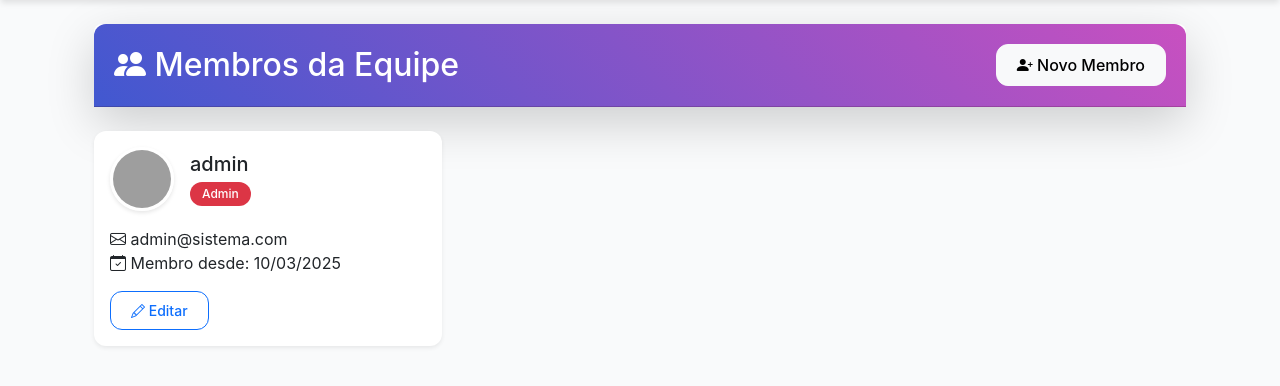
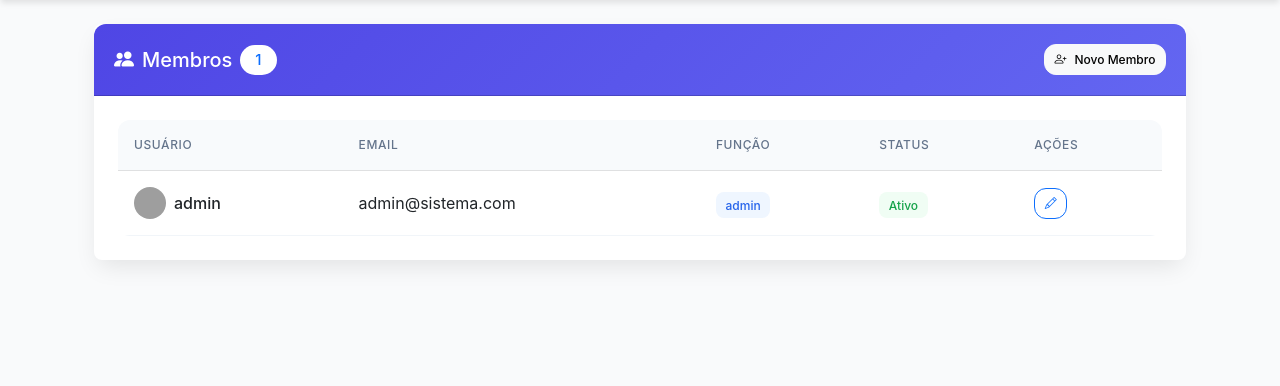
Before and after one commit to Van-Souza/Blogs-Tasks, a Flask app: page /members in a window 1280 px wide. Shown: the part 96-482 px from the top of the page. Run offline with Flask 3, Linux system fonts and the light colour scheme; the visitor is signed in with stand-in values (Sample User, id 1); grey boxes are pictures that could not be loaded.

Commit message:
Redesign: Modernização do layout e funcionalidades
- Novo design minimalista para tela de registro
- Adicionada funcionalidade de editar avatar
- Melhorias visuais nos formulários
- Ajustes na validação de usuários
- Proteção do admin master contra inativação

```diff
--- a/app.py
+++ b/app.py
@@ -905,6 +905,90 @@ def init_db():
             db.session.add(admin)
             db.session.commit()
 
+@app.route('/user/deactivate/<int:user_id>', methods=['POST'])
+@login_required
+def deactivate_user(user_id):
+    if session.get('role') != 'admin':
+        return jsonify({'success': False, 'message': 'Acesso negado'}), 403
+
+    user = User.query.get_or_404(user_id)
+    # Impedir inativação do admin master
+    if user.username == 'admin':
+        return jsonify({'success': False, 'message': 'Não é possível inativar o administrador master'}), 403
+
+    user.is_active = False
+    db.session.commit()
+
+    return jsonify({'success': True})
+
+@app.route('/user/activate/<int:user_id>', methods=['POST'])
+@login_required
+def activate_user(user_id):
+    if session.get('role') != 'admin':
+        return jsonify({'success': False, 'message': 'Acesso negado'}), 403
+
+    user = User.query.get_or_404(user_id)
+    user.is_active = True
+    db.session.commit()
+
+    return jsonify({'success': True})
+
+@app.route('/user/create', methods=['POST'])
+@login_required
+def create_user():
+    if session.get('role') != 'admin':
+        return jsonify({'success': False, 'message': 'Acesso negado'}), 403
+
+    data = request.json
+
+    # Verificar se usuário já existe
+    if User.query.filter_by(username=data['username']).first():
+        return jsonify({'success': False, 'message': 'Nome de usuário já existe'})
+
+    if User.query.filter_by(email=data['email']).first():
+        return jsonify({'success': False, 'message': 'Email já está em uso'})
+
+    # Criar novo usuário
+    new_user = User(
+        username=data['username'],
+        email=data['email'],
+        password=data['password'],  # Lembre-se de implementar hash da senha
+        role=data['role'],
+        is_active=True,
+        created_at=datetime.now(brasilia_tz),
+        profile_image=f'https://ui-avatars.com/api/?name={data["username"]}'
+    )
+
+    try:
+        db.session.add(new_user)
+        db.session.commit()
+        return jsonify({'success': True})
+    except Exception as e:
+        db.session.rollback()
+        return jsonify({'success': False, 'message': 'Erro ao criar usuário'})
+
+@app.route('/user/update_avatar/<int:user_id>', methods=['POST'])
+@login_required
+def update_avatar(user_id):
+    if session.get('role') != 'admin' and session.get('user_id') != user_id:
+        return jsonify({'success': False, 'message': 'Acesso negado'}), 403
+
+    data = request.json
+    user = User.query.get_or_404(user_id)
+
+    # Se não houver URL, usar avatar padrão
+    if not data.get('profile_image'):
+        user.profile_image = f'https://ui-avatars.com/api/?name={user.username}'
+    else:
+        user.profile_image = data['profile_image']
+
+    try:
+        db.session.commit()
+        return jsonify({'success': True})
+    except:
+        db.session.rollback()
+        return jsonify({'success': False, 'message': 'Erro ao atualizar avatar'})
+
 if __name__ == '__main__':
     init_db()
     socketio.run(app, debug=True)
--- a/templates/members.html
+++ b/templates/members.html
@@ -3,75 +3,91 @@
 <div class="container-fluid mt-4">
     <div class="card shadow-lg border-0 rounded-3 mb-4">
         <div class="card-header d-flex justify-content-between align-items-center"
-             style="background: linear-gradient(45deg, #4158D0, #C850C0); border-radius: 12px 12px 0 0;">
-            <h2 class="mb-0 text-white">
-                <i class="bi bi-people-fill"></i> Membros da Equipe
-            </h2>
-            <a href="{{ url_for('register') }}" class="btn btn-light">
-                <i class="bi bi-person-plus-fill"></i> Novo Membro
+             style="background: linear-gradient(135deg, var(--primary-color), var(--secondary-color)); border-radius: 1rem 1rem 0 0;">
+            <div class="d-flex align-items-center">
+                <h5 class="mb-0 text-white d-flex align-items-center">
+                    <i class="bi bi-people-fill me-2"></i>
+                    Membros
+                    <span class="badge bg-white text-primary ms-2">{{ users|length }}</span>
+                </h5>
+            </div>
+            <a href="{{ url_for('register') }}" class="btn btn-light btn-sm d-flex align-items-center gap-2">
+                <i class="bi bi-person-plus"></i> Novo Membro
             </a>
         </div>
-    </div>
 
-    <div class="row row-cols-1 row-cols-md-2 row-cols-lg-3 g-4">
+        <div class="card-body p-4">
+            <div class="table-responsive">
+                <table class="table table-hover align-middle mb-0">
+                    <thead class="table-light">
+                        <tr>
+                            <th class="text-uppercase fs-12">Usuário</th>
+                            <th class="text-uppercase fs-12">Email</th>
+                            <th class="text-uppercase fs-12">Função</th>
+                            <th class="text-uppercase fs-12">Status</th>
+                            <th class="text-uppercase fs-12">Ações</th>
+                        </tr>
+                    </thead>
+                    <tbody>
                         {% for user in users %}
-        <div class="col">
-            <div class="card h-100 border-0 shadow-sm">
-                <div class="card-body">
-                    <div class="d-flex align-items-center mb-3">
-                        <div class="position-relative me-3">
+                        <tr>
+                            <td>
+                                <div class="d-flex align-items-center gap-2">
+                                    <div class="position-relative">
                                         <img src="{{ user.profile_image or 'https://ui-avatars.com/api/?name=' + user.username }}"
-                                 alt="{{ user.username }}"
-                                 class="rounded-circle profile-image"
-                                 style="width: 64px; height: 64px; object-fit: cover;">
-                            <button class="btn btn-sm btn-light edit-avatar position-absolute bottom-0 end-0"
+                                             class="rounded-circle"
+                                             width="32"
+                                             height="32"
+                                             alt="{{ user.username }}">
+                                        <button class="btn btn-sm btn-light edit-avatar position-absolute"
+                                                style="right: -5px; bottom: -5px;"
+                                                data-bs-toggle="modal"
+                                                data-bs-target="#editAvatarModal"
                                                 data-user-id="{{ user.id }}"
-                                    data-bs-toggle="modal"
-                                    data-bs-target="#editAvatarModal">
-                                <i class="bi bi-camera"></i>
+                                                data-current-image="{{ user.profile_image }}">
+                                            <i class="bi bi-pencil-fill fs-12"></i>
                                         </button>
                                     </div>
-                        <div>
-                            <h5 class="card-title mb-1">
-                                {{ user.username }}
-                                {% if not user.is_active %}
-                                    <span class="badge bg-secondary">Inativo</span>
+                                    <span class="fw-medium">{{ user.username }}</span>
+                                </div>
+                            </td>
+                            <td>{{ user.email }}</td>
+                            <td>
+                                <span class="role-badge {% if user.role == 'admin' %}admin{% else %}user{% endif %}">
+                                    {{ user.role }}
+                                </span>
+                            </td>
+                            <td>
+                                <span class="status-badge {% if user.is_active %}active{% else %}inactive{% endif %}">
+                                    {{ 'Ativo' if user.is_active else 'Inativo' }}
+                                </span>
+                            </td>
+                            <td>
+                                <div class="d-flex gap-2">
+                                    <button class="btn btn-sm btn-outline-primary edit-user"
+                                            data-user-id="{{ user.id }}"
+                                            data-username="{{ user.username }}"
+                                            data-email="{{ user.email }}"
+                                            data-role="{{ user.role }}"
+                                            data-is-active="{{ user.is_active }}">
+                                        <i class="bi bi-pencil"></i>
+                                    </button>
+                                    {% if user.username != 'admin' %}
+                                    <button class="btn btn-sm {% if user.is_active %}btn-outline-danger{% else %}btn-outline-success{% endif %} toggle-status"
+                                            data-user-id="{{ user.id }}"
+                                            data-is-active="{{ user.is_active }}"
+                                            title="{{ 'Inativar' if user.is_active else 'Ativar' }} usuário">
+                                        <i class="bi {% if user.is_active %}bi-person-x{% else %}bi-person-check{% endif %}"></i>
+                                    </button>
                                     {% endif %}
-                            </h5>
-                            <span class="badge {% if user.role == 'admin' %}bg-danger{% else %}bg-primary{% endif %}">
-                                {{ user.role | title }}
-                            </span>
+                                </div>
+                            </td>
+                        </tr>
+                        {% endfor %}
+                    </tbody>
+                </table>
             </div>
         </div>
-                    <p class="card-text">
-                        <i class="bi bi-envelope"></i> {{ user.email }}<br>
-                        <i class="bi bi-calendar-check"></i> Membro desde: {{ user.created_at.strftime('%d/%m/%Y') }}
-                    </p>
-                    <div class="d-flex justify-content-between align-items-center mt-3">
-                        <button class="btn btn-sm btn-outline-primary edit-user"
-                                data-user-id="{{ user.id }}"
-                                data-bs-toggle="modal"
-                                data-bs-target="#editUserModal">
-                            <i class="bi bi-pencil"></i> Editar
-                        </button>
-                        {% if user.id != session.user_id %}
-                            {% if user.is_active %}
-                            <button class="btn btn-sm btn-outline-danger deactivate-user"
-                                    data-user-id="{{ user.id }}">
-                                <i class="bi bi-person-x"></i> Desativar
-                            </button>
-                            {% else %}
-                            <button class="btn btn-sm btn-outline-success reactivate-user"
-                                    data-user-id="{{ user.id }}">
-                                <i class="bi bi-person-check"></i> Reativar
-                            </button>
-                            {% endif %}
-                        {% endif %}
-                    </div>
-                </div>
-            </div>
-        </div>
-        {% endfor %}
     </div>
 </div>
 
@@ -100,6 +116,12 @@
                             <option value="admin">Administrador</option>
                             <option value="reviewer">Revisor</option>
                         </select>
+                    </div>
+                    <div class="mb-3">
+                        <div class="form-check form-switch">
+                            <input class="form-check-input" type="checkbox" id="isActive">
+                            <label class="form-check-label" for="isActive">Usuário Ativo</label>
+                        </div>
                     </div>
                 </form>
             </div>
@@ -183,16 +205,18 @@
 }
 
 .edit-avatar {
-    width: 28px;
-    height: 28px;
+    width: 24px;
+    height: 24px;
     padding: 0;
     border-radius: 50%;
     display: flex;
     align-items: center;
     justify-content: center;
+    background: white;
+    border: 1px solid #e5e7eb;
     box-shadow: 0 2px 4px rgba(0,0,0,0.1);
     opacity: 0;
-    transition: opacity 0.3s ease;
+    transition: all 0.2s ease;
 }
 
 .position-relative:hover .edit-avatar {
@@ -200,8 +224,80 @@
 }
 
 .avatar-preview img {
-    border: 3px solid #eee;
+    border: 2px solid #e5e7eb;
     box-shadow: 0 2px 4px rgba(0,0,0,0.1);
+}
+
+/* Estilos gerais */
+.card {
+    box-shadow: 0 10px 25px -5px rgba(0, 0, 0, 0.1) !important;
+}
+
+.card-header {
+    padding: 1.25rem;
+}
+
+/* Estilos da tabela */
+.table thead th {
+    font-size: 0.75rem;
+    font-weight: 500;
+    color: #64748b;
+    padding: 1rem;
+}
+
+.table tbody td {
+    padding: 1rem;
+    border-bottom: 1px solid #f1f5f9;
+}
+
+/* Badges personalizados */
+.role-badge {
+    padding: 0.35rem 0.6rem;
+    border-radius: 0.5rem;
+    font-size: 0.75rem;
+    font-weight: 500;
+}
+
+.role-badge.admin {
+    background-color: #eff6ff;
+    color: #2563eb;
+}
+
+.role-badge.user {
+    background-color: #f3f4f6;
+    color: #6b7280;
+}
+
+.status-badge {
+    padding: 0.35rem 0.6rem;
+    border-radius: 0.5rem;
+    font-size: 0.75rem;
+    font-weight: 500;
+}
+
+.status-badge.active {
+    background-color: #f0fdf4;
+    color: #16a34a;
+}
+
+.status-badge.inactive {
+    background-color: #fef2f2;
+    color: #dc2626;
+}
+
+/* Botões de ação */
+.btn-sm {
+    padding: 0.35rem 0.6rem;
+    font-size: 0.75rem;
+}
+
+/* Utilitários */
+.fs-12 {
+    font-size: 0.75rem;
+}
+
+.fw-medium {
+    font-weight: 500;
 }
 </style>
 
@@ -212,30 +308,35 @@
 document.addEventListener('DOMContentLoaded', function() {
     // Editar usuário
     const editUserModal = document.getElementById('editUserModal');
-    const editUserForm = document.getElementById('editUserForm');
 
     document.querySelectorAll('.edit-user').forEach(button => {
         button.addEventListener('click', function() {
-            const userId = this.dataset.userId;
-            const card = this.closest('.card');
-            const username = card.querySelector('.card-title').textContent;
-            const email = card.querySelector('.card-text').textContent.split('\n')[0].replace('✉️ ', '');
-            const role = card.querySelector('.badge').textContent.toLowerCase().trim();
+            const userId = this.getAttribute('data-user-id');
+            const username = this.getAttribute('data-username');
+            const email = this.getAttribute('data-email');
+            const role = this.getAttribute('data-role');
+            const isActive = this.getAttribute('data-is-active');
+
+            // Abrir modal
+            const modal = new bootstrap.Modal(editUserModal);
+            modal.show();
 
             document.getElementById('userId').value = userId;
             document.getElementById('username').value = username;
             document.getElementById('email').value = email;
             document.getElementById('role').value = role;
+            document.getElementById('isActive').checked = isActive === 'true';
         });
     });
 
-    // Salvar alterações
+    // Salvar alterações do usuário
     document.getElementById('saveUser').addEventListener('click', function() {
         const userId = document.getElementById('userId').value;
         const data = {
             username: document.getElementById('username').value,
             email: document.getElementById('email').value,
-            role: document.getElementById('role').value
+            role: document.getElementById('role').value,
+            is_active: document.getElementById('isActive').checked
         };
 
         fetch(`/user/update/${userId}`, {
@@ -248,6 +349,8 @@ document.addEventListener('DOMContentLoaded', function() {
         .then(response => response.json())
         .then(data => {
             if (data.success) {
+                const modal = bootstrap.Modal.getInstance(editUserModal);
+                modal.hide();
                 location.reload();
             } else {
                 alert('Erro ao atualizar usuário');
@@ -255,42 +358,27 @@ document.addEventListener('DOMContentLoaded', function() {
         });
     });
 
-    // Desativar usuário
-    document.querySelectorAll('.deactivate-user').forEach(button => {
+    // Toggle status do usuário (ativar/inativar)
+    document.querySelectorAll('.toggle-status').forEach(button => {
         button.addEventListener('click', function() {
-            if (confirm('Tem certeza que deseja desativar este usuário?')) {
-                const userId = this.dataset.userId;
+            const isActive = this.getAttribute('data-is-active') === 'True';
+            const action = isActive ? 'inativar' : 'ativar';
 
-                fetch(`/user/delete/${userId}`, {
-                    method: 'POST'
+            if (confirm(`Tem certeza que deseja ${action} este usuário?`)) {
+                const userId = this.getAttribute('data-user-id');
+
+                fetch(`/user/${isActive ? 'deactivate' : 'activate'}/${userId}`, {
+                    method: 'POST',
+                    headers: {
+                        'Content-Type': 'application/json',
+                    }
                 })
                 .then(response => response.json())
                 .then(data => {
                     if (data.success) {
                         location.reload();
                     } else {
-                        alert(data.message || 'Erro ao desativar usuário');
-                    }
-                });
-            }
-        });
-    });
-
-    // Reativar usuário
-    document.querySelectorAll('.reactivate-user').forEach(button => {
-        button.addEventListener('click', function() {
-            if (confirm('Tem certeza que deseja reativar este usuário?')) {
-                const userId = this.dataset.userId;
-
-                fetch(`/user/reactivate/${userId}`, {
-                    method: 'POST'
-                })
-                .then(response => response.json())
-                .then(data => {
-                    if (data.success) {
-                        location.reload();
-                    } else {
-                        alert(data.message || 'Erro ao reativar usuário');
+                        alert(`Erro ao ${action} usuário`);
                     }
                 });
             }
@@ -298,57 +386,48 @@ document.addEventListener('DOMContentLoaded', function() {
     });
 
     // Editar avatar
-    document.querySelectorAll('.edit-avatar').forEach(button => {
-        button.addEventListener('click', function() {
-            const userId = this.dataset.userId;
-            const card = this.closest('.card');
-            const currentImage = card.querySelector('.profile-image').src;
+    const editAvatarModal = document.getElementById('editAvatarModal');
+    editAvatarModal.addEventListener('show.bs.modal', function(event) {
+        const button = event.relatedTarget;
+        const userId = button.getAttribute('data-user-id');
+        const currentImage = button.getAttribute('data-current-image');
 
         document.getElementById('avatarUserId').value = userId;
         document.getElementById('profileImage').value =
-                currentImage.includes('ui-avatars.com') ? '' : currentImage;
+            currentImage && !currentImage.includes('ui-avatars.com') ? currentImage : '';
 
-            // Atualiza preview
-            updateAvatarPreview(currentImage);
-        });
+        // Atualizar preview
+        document.querySelector('.avatar-preview img').src = currentImage;
     });
 
-    // Preview da imagem
+    // Preview em tempo real
     document.getElementById('profileImage').addEventListener('input', function() {
         const imageUrl = this.value;
-        const username = document.querySelector(`[data-user-id="${document.getElementById('avatarUserId').value}"]`)
-            .closest('.card').querySelector('.card-title').textContent.trim();
+        const username = document.getElementById('username').value;
+        const previewImg = document.querySelector('.avatar-preview img');
 
-        updateAvatarPreview(imageUrl || `https://ui-avatars.com/api/?name=${encodeURIComponent(username)}`);
+        previewImg.src = imageUrl || `https://ui-avatars.com/api/?name=${username}`;
     });
-
-    function updateAvatarPreview(url) {
-        const preview = document.querySelector('.avatar-preview img');
-        preview.src = url;
-        preview.onerror = function() {
-            const username = document.querySelector(`[data-user-id="${document.getElementById('avatarUserId').value}"]`)
-                .closest('.card').querySelector('.card-title').textContent.trim();
-            this.src = `https://ui-avatars.com/api/?name=${encodeURIComponent(username)}`;
-        };
-    }
 
     // Salvar avatar
     document.getElementById('saveAvatar').addEventListener('click', function() {
         const userId = document.getElementById('avatarUserId').value;
-        const profileImage = document.getElementById('profileImage').value;
+        const imageUrl = document.getElementById('profileImage').value;
 
-        fetch(`/user/update/${userId}`, {
+        fetch(`/user/update_avatar/${userId}`, {
             method: 'POST',
             headers: {
                 'Content-Type': 'application/json',
             },
             body: JSON.stringify({
-                profile_image: profileImage
+                profile_image: imageUrl
             })
         })
         .then(response => response.json())
         .then(data => {
             if (data.success) {
+                const modal = bootstrap.Modal.getInstance(editAvatarModal);
+                modal.hide();
                 location.reload();
             } else {
                 alert('Erro ao atualizar avatar');
```
Also changed, not shown: templates/register.html (+91 -53 lines). Lines whose indentation alone changed are shown as unchanged.
